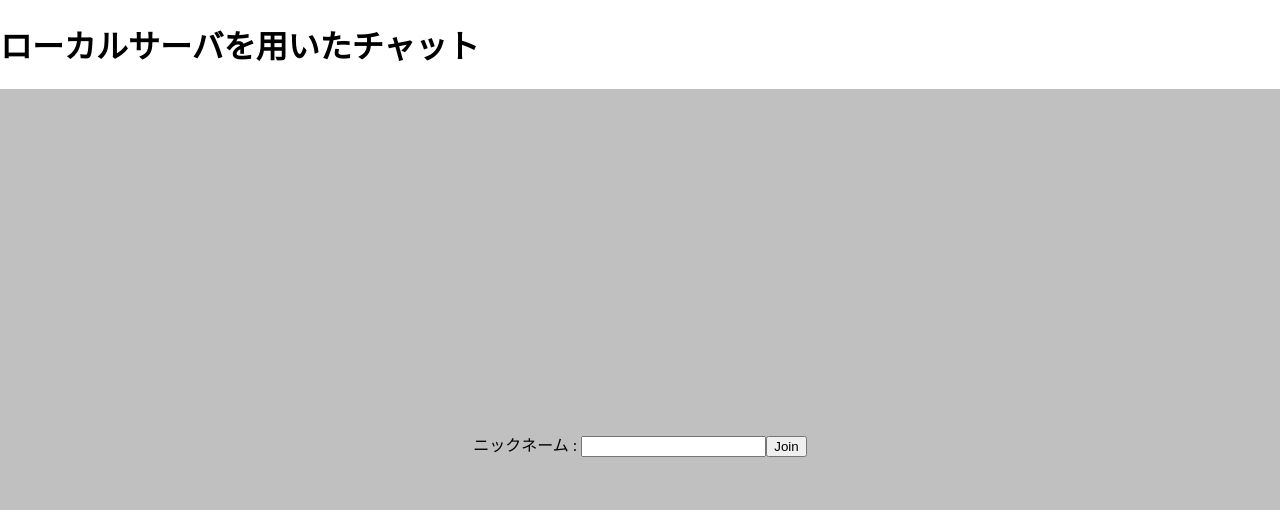
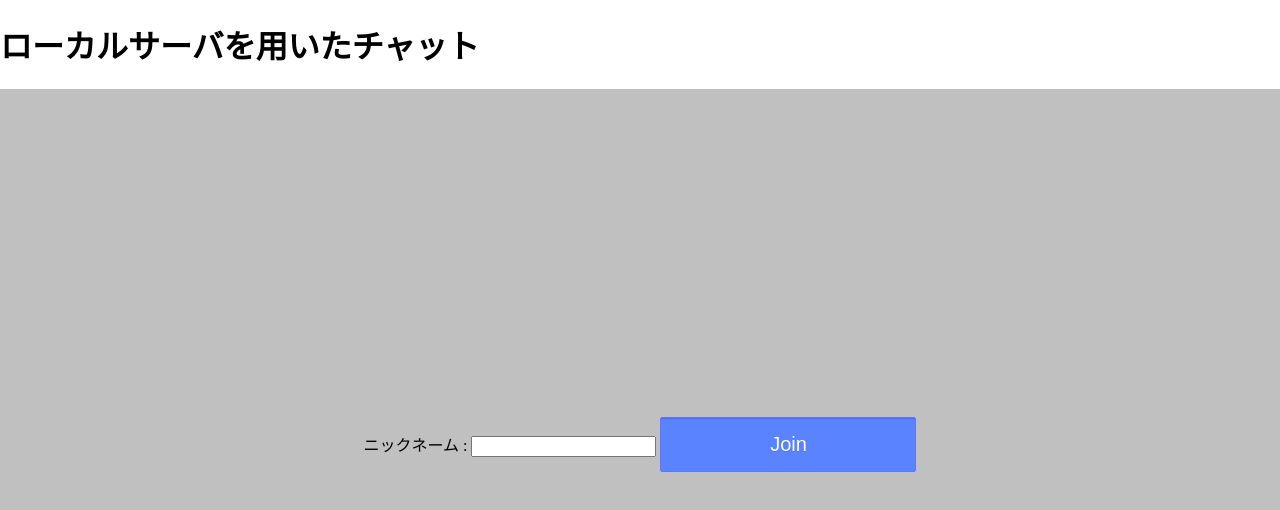
Before and after one commit to nkzwlab/lecture-group9, a website: page public/index.html in a window 1280 px wide. Drawn offline with nearby package versions, Linux system fonts and the light colour scheme; no server answers.

Commit message:
フォントとボタンいじってみた

```diff
--- a/public/index.html
+++ b/public/index.html
@@ -8,6 +8,7 @@
         下記を参考に、改良。
         https://stackoverflow.com/questions/90178/make-a-div-fill-the-height-of-the-remaining-screen-space -->
     <link rel="stylesheet" href="style.css">
+    <link href="https://fonts.googleapis.com/earlyaccess/notosansjapanese.css" rel="stylesheet"/>
 </head>
 <body>
     <div id="wrapper">
@@ -16,15 +17,17 @@
         <div id="lower-area">
             <div id="join-screen">
                 <form id="join-form" action="">
-                    ニックネーム : <input type="text" id="input_nickname" autocomplete="off" /><button type="submit">Join</button>
+                    ニックネーム : <input type="text" id="input_nickname" autocomplete="off" />
+                    <button class="button" type="submit">Join</button>
                 </form>
             </div>
 
             <div id="chat-screen">
                 <form id="chat-form" action="">
                     ニックネーム : <span id="nickname"></span>
-                    <br />
-                    メッセージ : <input type="text" id="input_message" autocomplete="off" /><button type="submit">Send</button>
+                    <br/>
+                    メッセージ : <input type="text" id="input_message" autocomplete="off" />
+                    <button class="button" type="submit">Send</button>
                 </form>
                 <ul id="message_list"></ul>
             </div>
--- a/public/style.css
+++ b/public/style.css
@@ -10,6 +10,7 @@
                flex-direction: column,
                flex-wrap: nowrap */
             height: 100%;
+            font-family:"Noto Sans Japanese";
         }
 
         #lower-area {
@@ -34,8 +35,30 @@
         #join-form {
             text-align: center;
             width: 100%;
+            font-family:"Noto Sans Japanese";
         }
 
         #chat-screen {
             display: none;
+            font-family:"Noto Sans Japanese";
         }
+        .button{
+          text-align:center;
+          font-size:20px;
+          display: inline-block;
+          width:20%;
+          background: #5983ff;
+          border: 1px solid #5979ff;
+          color: white;
+          box-shadow: inset 0 1px 0 #5867ed;
+          text-shadow: 0 1px 0 rgba(0, 0, 0, 0.1);
+          transition: all .3s;
+          margin: 10px 0;
+          padding: 15px 35px;
+          border-radius:2px;
+          cursor:pointer;
+        }
+        .button span{
+          font-size:80%;
+          font-family:"Noto Sans Japanese";
+        }
```
